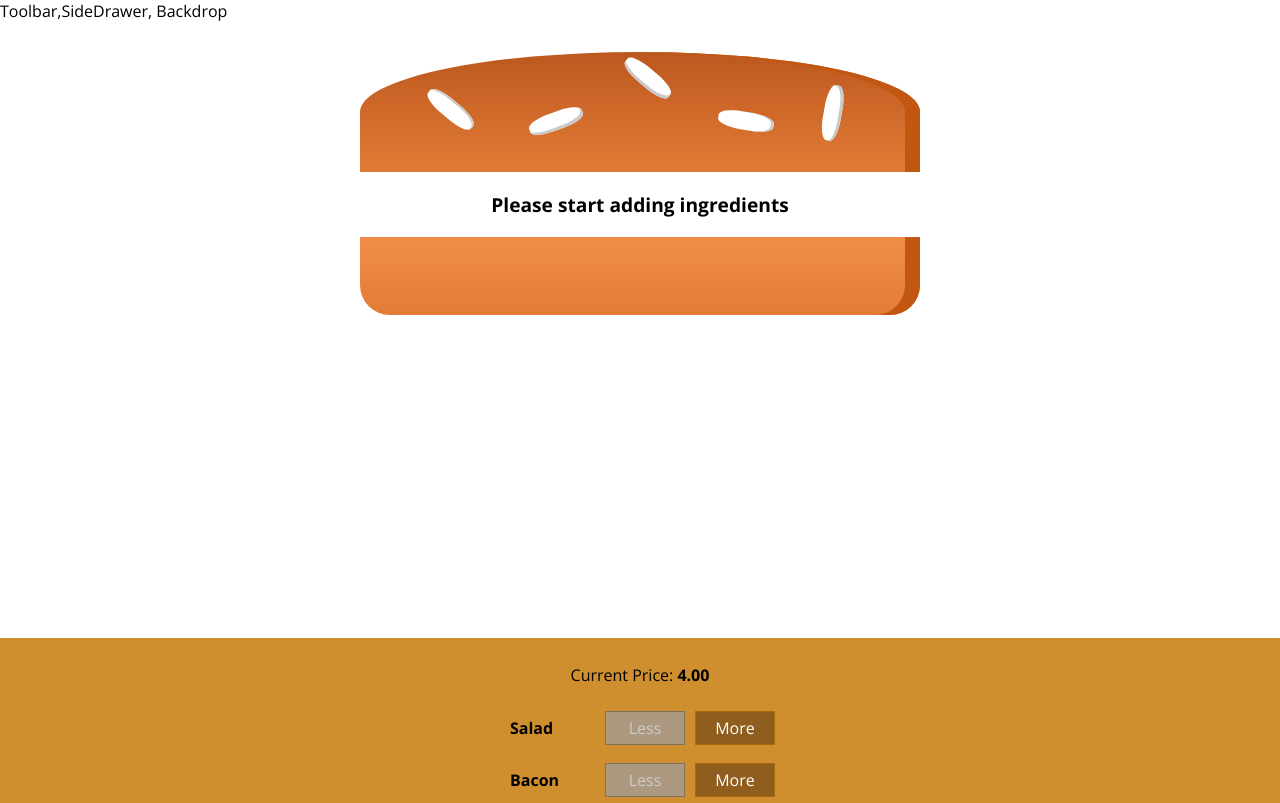
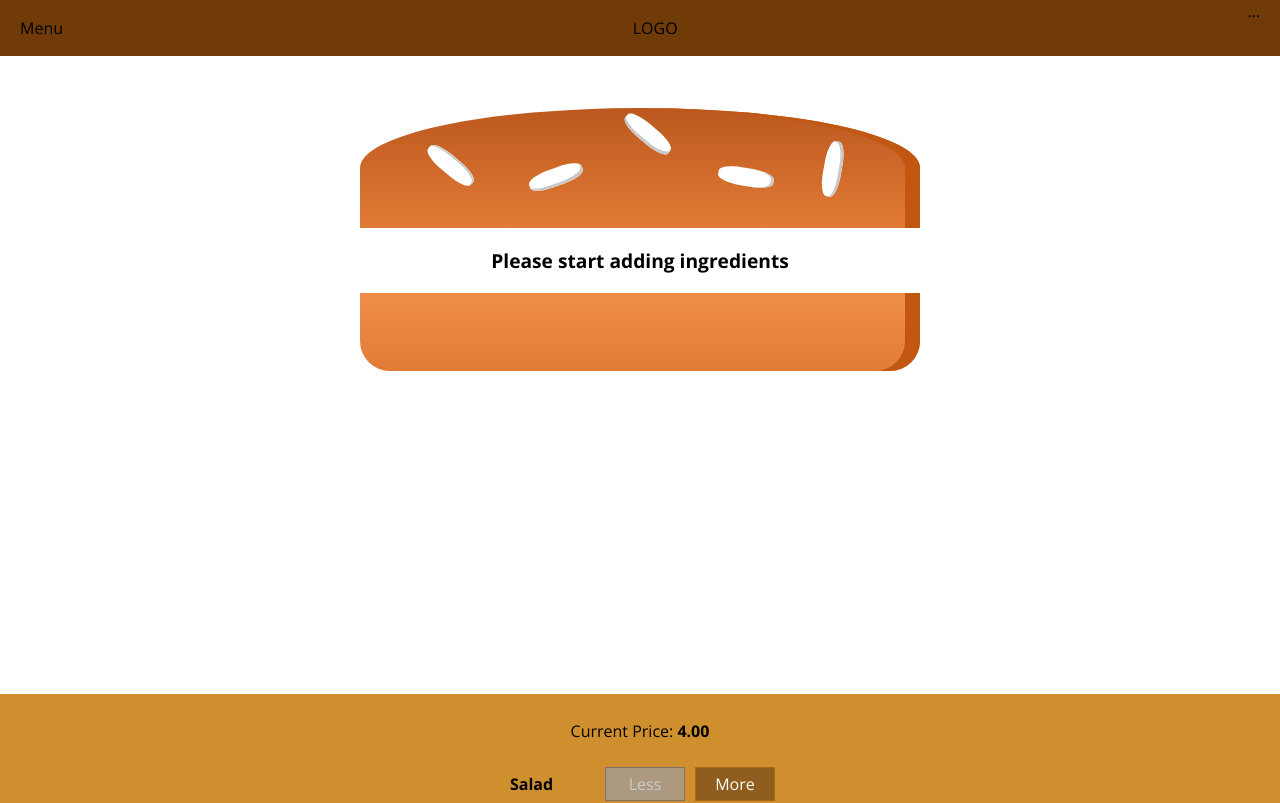
Before and after one commit to M-Lauritsen/react-burger-app, a React (Create React App) app: page / in a window 1280 px wide. Shown: the top 803 px of the page. Built offline with nearby package versions, Linux system fonts and the light colour scheme.

Commit message:
added toolbar

```diff
--- a/src/components/Layout/Layout.js
+++ b/src/components/Layout/Layout.js
@@ -1,10 +1,12 @@
 import React from 'react';
 import classes from './Layout.module.css';
+import Toolbar from '../Navigation/Toolbar/Toobar';
 
 import Aux from '../../hoc/Auxi';
 
 const layout = props => (
   <Aux>
+    <Toolbar />
     <div>Toolbar,SideDrawer, Backdrop</div>
     <div className={classes.Content}>{props.children}</div>
   </Aux>
--- a/src/components/Layout/Layout.module.css
+++ b/src/components/Layout/Layout.module.css
@@ -1,3 +1,3 @@
 .Content {
-  margin-top: 16px;
+  margin-top: 72px;
 }
--- /dev/null
+++ b/src/components/Navigation/Toolbar/Toobar.js
@@ -0,0 +1,12 @@
+import React from 'react';
+import classes from './Toolbar.module.css';
+
+const toolbar = props => (
+  <header className={classes.Toolbar}>
+    <div>Menu</div>
+    <div>LOGO</div>
+    <nav>...</nav>
+  </header>
+);
+
+export default toolbar;
--- /dev/null
+++ b/src/components/Navigation/Toolbar/Toolbar.module.css
@@ -0,0 +1,18 @@
+.Toolbar {
+  height: 56px;
+  width: 100%;
+  position: fixed;
+  top: 0;
+  left: 0;
+  background-color: #703b09;
+  display: flex;
+  justify-content: space-between;
+  align-items: center;
+  padding: 0 20px;
+  box-sizing: border-box;
+  z-index: 90;
+}
+
+.Toolbar nav {
+  height: 100%;
+}
```
